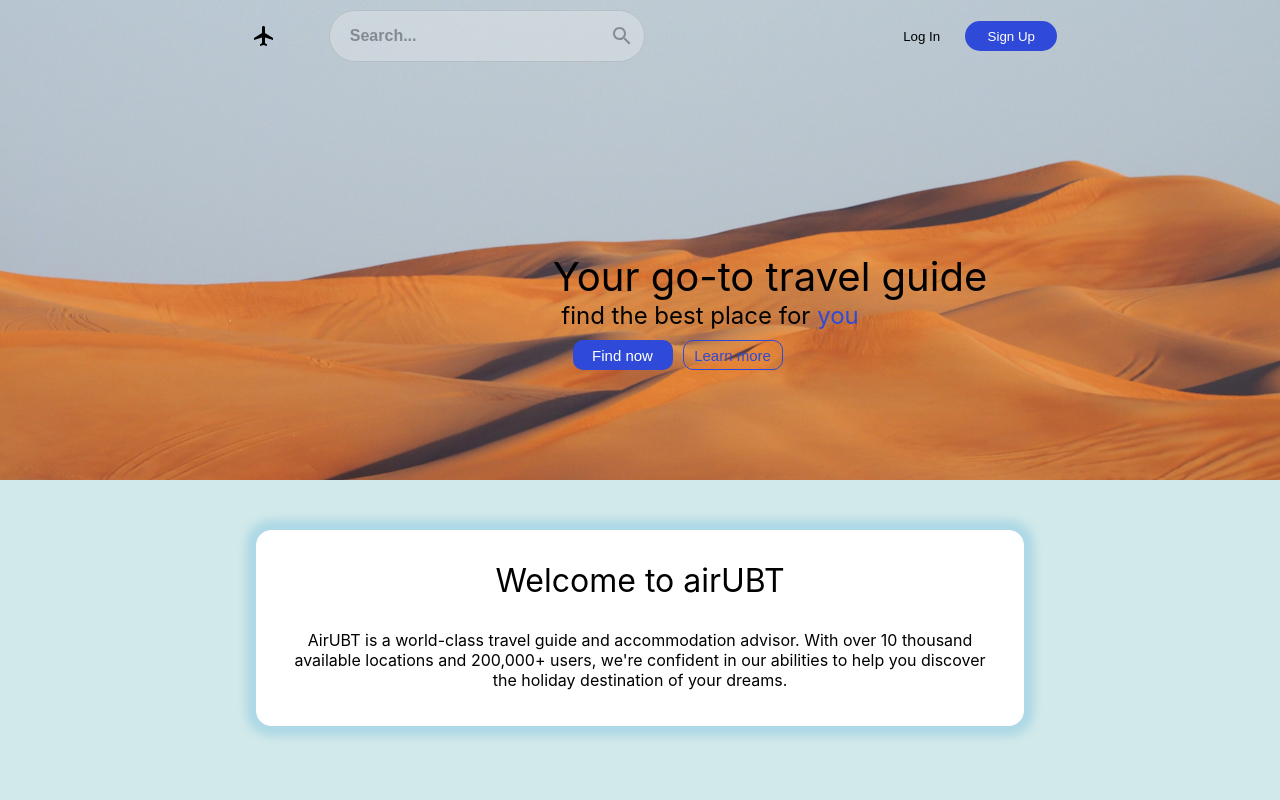
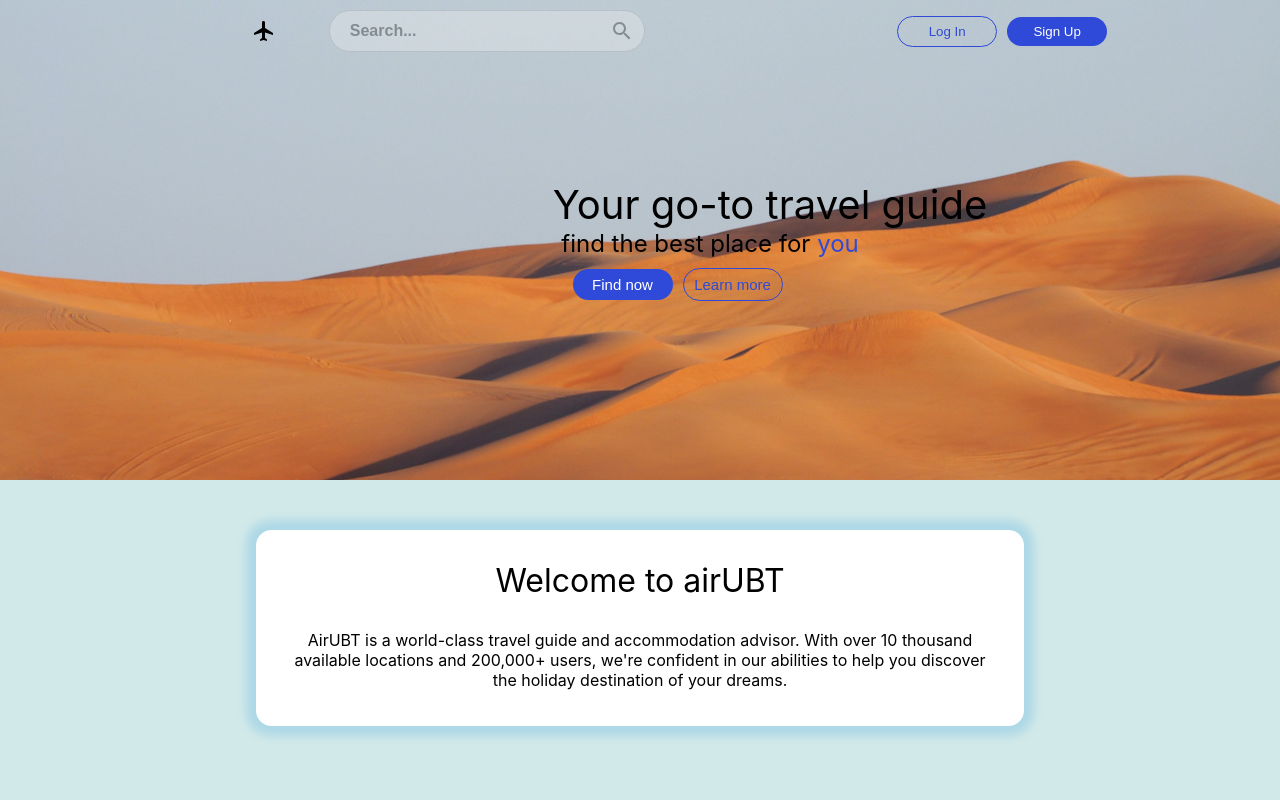
Before and after one commit to BliniUBT/airubt, a React (Create React App) app in the folder my-app/my-app/: page / in a window 1280 px wide. Shown: the top 800 px of the page. Built offline with nearby package versions, Linux system fonts and the light colour scheme.

Commit message:
Changed some design on buttons

```diff
--- a/my-app/my-app/src/assets/css/Footer.css
+++ b/my-app/my-app/src/assets/css/Footer.css
@@ -14,4 +14,5 @@ li{
        align-items: center;
        background-color: white;
        margin-top: 60px;
+       height: 60px;
    }
--- a/my-app/my-app/src/assets/css/banner.css
+++ b/my-app/my-app/src/assets/css/banner.css
@@ -34,10 +34,10 @@
     border-radius: 20px;
     border: none;
     font-size:15px;
-    height: 30px;
+    padding: 7px;
     width: 100px;
     margin-top: 10px;
-    border-radius: 10px;
+    cursor: pointer;
 }
 
 #banner-btn2{
@@ -46,10 +46,10 @@
     color: #2F4AD8;
     border-radius: 20px;
     font-size:15px;
-    height: 30px;
+    padding: 7px;
     width: 100px;
     border: 1px solid ;
     margin-top: 10px;
     margin-right: 185px;
-    border-radius: 10px;
+    cursor: pointer;
 }
--- a/my-app/my-app/src/assets/css/cards.css
+++ b/my-app/my-app/src/assets/css/cards.css
@@ -111,6 +111,7 @@
     width: 100px;
     background-color: #2f4ad8;
     color: white;
+    cursor: pointer;
 }
 
 .card1-2-cont{
--- a/my-app/my-app/src/assets/css/header.css
+++ b/my-app/my-app/src/assets/css/header.css
@@ -3,7 +3,7 @@
     /*justify-content: space-between;*/
     justify-content: space-evenly;
     align-items: center;
-    position: sticky;
+    position: fixed;
     top:0;
     z-index: 100;
     width: 100%;
@@ -26,7 +26,7 @@
     align-items: center;
     max-width:fit-content;
     padding: 10px;
-    height: 30px;
+    height: 20px;
     border: 1px solid darkgrey;
     border-radius: 999px;
     background-color:whitesmoke;
@@ -59,9 +59,15 @@
   }
 
   #loginbutton{
+    color: #2F4AD8;
     padding-right: 25px;
     border-style: none;
     background-color: transparent;
+    border: 1px solid #2F4AD8;
+    border-radius: 20px;
+    padding: 7px;
+    width: 100px;
+    cursor: pointer;
   }
 
   #signupbutton{
@@ -69,6 +75,8 @@
     border-radius:100px;
     background-color: #2F4AD8;
     color:white;
-    height:30px;
-    width:40%;
+    padding: 7px;
+    width:100px;
+    margin-left: 10px;
+    cursor: pointer;
   }
```
